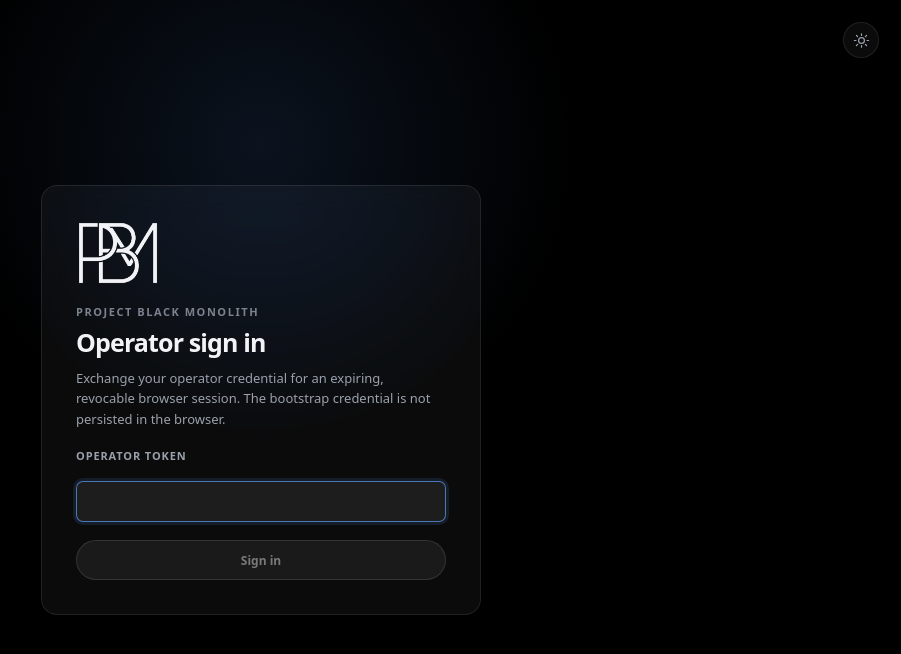
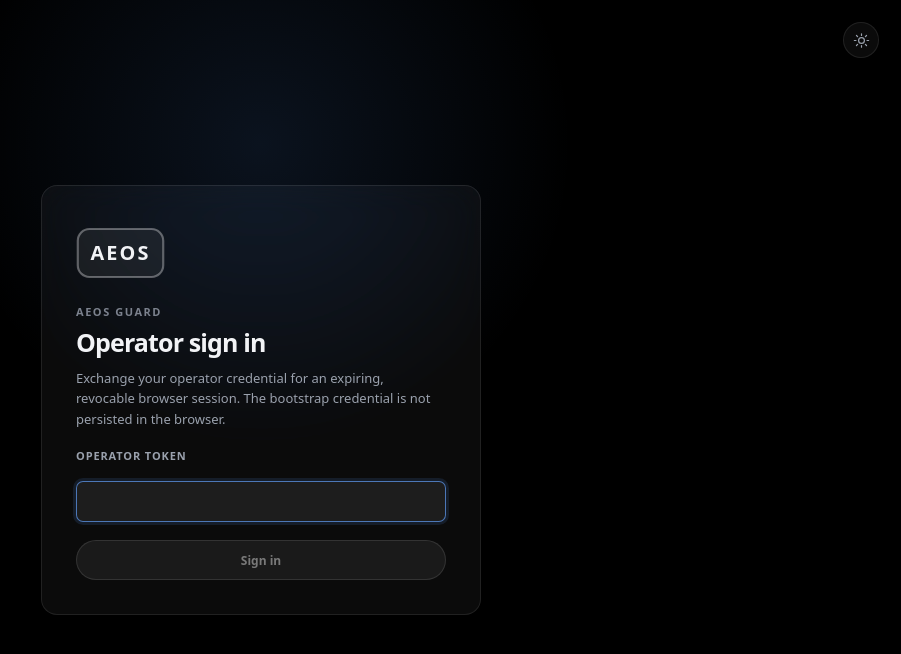
Before and after one commit to yuno7777/project-black-monolith, a Next.js app in the folder dashboard/: page /login in a window 1280 px wide. Shown: the top 654 px of the page, without its empty margins (379-1280 px from the left). Built offline with nearby package versions, Linux system fonts and the light colour scheme.

Commit message:
feat(branding): customize dashboard for college presentation under AEOS Guard

```diff
--- a/dashboard/app/compliance/page.tsx
+++ b/dashboard/app/compliance/page.tsx
@@ -393,7 +393,7 @@ export default function CompliancePage() {
 
   const handleExportReport = () => {
     const payload = {
-      project: "Project Black Monolith",
+      project: "AEOS Guard",
       type: "Compliance & Security Matrix Audit Report",
       generated_at: new Date().toISOString(),
       framework: activeFramework.toUpperCase(),
@@ -421,7 +421,7 @@ export default function CompliancePage() {
     const url = URL.createObjectURL(blob);
     const a = document.createElement("a");
     a.href = url;
-    a.download = `monolith-compliance-matrix-${activeFramework}-${Date.now()}.json`;
+    a.download = `aeos-guard-compliance-matrix-${activeFramework}-${Date.now()}.json`;
     document.body.appendChild(a);
     a.click();
     document.body.removeChild(a);
@@ -659,7 +659,7 @@ export default function CompliancePage() {
 
                             <div>
                               <span style={{ fontSize: "10px", fontWeight: "700", textTransform: "uppercase", letterSpacing: "0.8px", color: "var(--ink-faint)" }}>
-                                Active Monolith Security Policy / AST Rule:
+                                Active AEOS Guard Policy / AST Rule:
                               </span>
                               <pre style={{ margin: "4px 0 0", padding: "8px 10px", background: "var(--canvas)", border: "1px solid var(--line-soft)", borderRadius: "6px", fontSize: "11px", color: "var(--mod-trace)", fontFamily: "ui-monospace, monospace", overflowX: "auto" }}>
                                 {item.policyRule}
--- a/dashboard/app/components/Icons.tsx
+++ b/dashboard/app/components/Icons.tsx
@@ -15,21 +15,47 @@ const base = (size: number): React.SVGProps<SVGSVGElement> => ({
   strokeLinejoin: "round" as const,
 });
 
-// Brand mark: the PBM monogram. Two theme-specific artworks — a light glyph for
-// the dark UI, a dark glyph for the light UI — keyed to transparent PNGs so they
-// blend seamlessly on either canvas (no logo-square seam). Both are rendered and
-// CSS shows the one matching the active theme, so there is no swap flash. `size`
-// is the rendered HEIGHT in px; width follows the artwork's aspect ratio.
+// Brand mark: the AEOS Guard monogram and badge.
 export function Logo({ size = 30 }: { size?: number }) {
   return (
     <span
       className="logo"
       style={{ ["--logo-h" as string]: `${size}px` }}
       role="img"
-      aria-label="Project Black Monolith"
+      aria-label="AEOS Guard"
     >
-      <img className="logo-img logo-dark" src="/logo-dark.png" alt="" aria-hidden />
-      <img className="logo-img logo-light" src="/logo-light.png" alt="" aria-hidden />
+      <svg
+        width={Math.round(size * 1.35)}
+        height={size}
+        viewBox="0 0 76 44"
+        fill="none"
+        xmlns="http://www.w3.org/2000/svg"
+        style={{ display: "inline-block" }}
+      >
+        <rect
+          x="1.5"
+          y="1.5"
+          width="73"
+          height="41"
+          rx="10"
+          stroke="currentColor"
+          strokeWidth="1.8"
+          strokeOpacity="0.35"
+          fill="color-mix(in srgb, currentColor 6%, transparent)"
+        />
+        <text
+          x="38"
+          y="28"
+          fill="currentColor"
+          fontSize="17"
+          fontWeight="850"
+          fontFamily="system-ui, -apple-system, sans-serif"
+          letterSpacing="1.8px"
+          textAnchor="middle"
+        >
+          AEOS
+        </text>
+      </svg>
     </span>
   );
 }
--- a/dashboard/app/control-room/page.tsx
+++ b/dashboard/app/control-room/page.tsx
@@ -247,7 +247,7 @@ export default function ControlRoomPage() {
       const url = URL.createObjectURL(blob);
       const a = document.createElement("a");
       a.href = url;
-      a.download = `monolith-forensics-${exportSessionId}-${Date.now()}.json`;
+      a.download = `aeos-guard-forensics-${exportSessionId}-${Date.now()}.json`;
       document.body.appendChild(a);
       a.click();
       document.body.removeChild(a);
--- a/dashboard/app/journey/page.tsx
+++ b/dashboard/app/journey/page.tsx
@@ -313,7 +313,7 @@ export default function JourneyPage() {
           <div className="topbar">
             <div>
               <h1>Attack Journey & Execution Graph</h1>
-              <div className="crumb">Cross-Layer Autonomous Agent Execution Flow & Interactive Forensics</div>
+              <div className="crumb">AEOS Guard · Autonomous Agent Execution Flow & Interactive Forensics</div>
             </div>
             <div className="topbar-right">
               <OperatorBadge />
--- a/dashboard/app/layout.tsx
+++ b/dashboard/app/layout.tsx
@@ -2,9 +2,9 @@ import type { Metadata } from "next";
 import "./globals.css";
 
 export const metadata: Metadata = {
-  title: "Project Black Monolith — Threat Dashboard",
+  title: "AEOS Guard — Threat & Security Dashboard",
   description:
-    "Unified real-time threat feed for the Project Black Monolith agent-security modules.",
+    "Agent Execution Operations Security — Unified autonomous agent defense console.",
 };
 
 // Runs before first paint: stamps the theme on <html> so it is painted
--- a/dashboard/app/login/page.tsx
+++ b/dashboard/app/login/page.tsx
@@ -55,7 +55,7 @@ function LoginForm() {
       <form className="card login-card" onSubmit={submit}>
         <span className="login-logo"><Logo size={66} /></span>
         <div>
-          <div className="login-kicker">Project Black Monolith</div>
+          <div className="login-kicker">AEOS Guard</div>
           <h1>Operator sign in</h1>
           <p>
             Exchange your operator credential for an expiring, revocable browser
--- a/dashboard/app/onboarding/page.tsx
+++ b/dashboard/app/onboarding/page.tsx
@@ -1,7 +1,7 @@
 import OnboardingClient from "./OnboardingClient";
 
 export const metadata = {
-  title: "Connect your agent — Project Black Monolith",
+  title: "Connect your agent — AEOS Guard",
   description:
     "Set up the agent gateway from the console: check the stack, load the demo corpus, and run your agent behind all three layers.",
 };
--- a/dashboard/app/page.tsx
+++ b/dashboard/app/page.tsx
@@ -271,7 +271,7 @@ export default function Page() {
           <div className="topbar">
             <div>
               <h1>Threat overview</h1>
-              <div className="crumb">Unified agent-security detection · tool · memory · reasoning</div>
+              <div className="crumb">AEOS Guard · unified agent-security detection · tool · memory · reasoning</div>
             </div>
 
             <div className="search">
--- a/dashboard/app/simulator/page.tsx
+++ b/dashboard/app/simulator/page.tsx
@@ -239,7 +239,7 @@ export default function SimulatorPage() {
         latencyMs: 0.9,
         detection: "aws_secret_key_exfiltration",
         action: "redact_in_place",
-        details: "Shannon entropy match on AWS secret key pattern. Wire-proxy replaced with [REDACTED_BY_MONOLITH].",
+        details: "Shannon entropy match on AWS secret key pattern. Wire-proxy replaced with [REDACTED_BY_AEOS_GUARD].",
       };
     } else {
       step3 = {
@@ -272,7 +272,7 @@ export default function SimulatorPage() {
         latency: totalLatency,
         sanitizedOutput: payloadText.replace(
           /wJalrXUtnFEMI\/K7MDENG\/bPxRfiCYEXAMPLEKEY|sk-ant-[a-zA-Z0-9_-]+/g,
-          "[REDACTED_BY_MONOLITH]"
+          "[REDACTED_BY_AEOS_GUARD]"
         ),
       });
     } else {
@@ -310,7 +310,7 @@ export default function SimulatorPage() {
               <div>
                 <h2>Adversarial Payload Evaluation Sandbox</h2>
                 <p>
-                  Test adversarial jailbreaks, RAG bait queries, tool rug-pulls, and credential leaks against Monolith&apos;s multi-layered defense pipeline.
+                  Test adversarial jailbreaks, RAG bait queries, tool rug-pulls, and credential leaks against AEOS Guard&apos;s multi-layered defense pipeline.
                 </p>
               </div>
               <div style={{ display: "flex", gap: "8px" }}>
```
Also changed, not shown: dashboard/app/components/Sidebar.tsx (+4 -4 lines).
